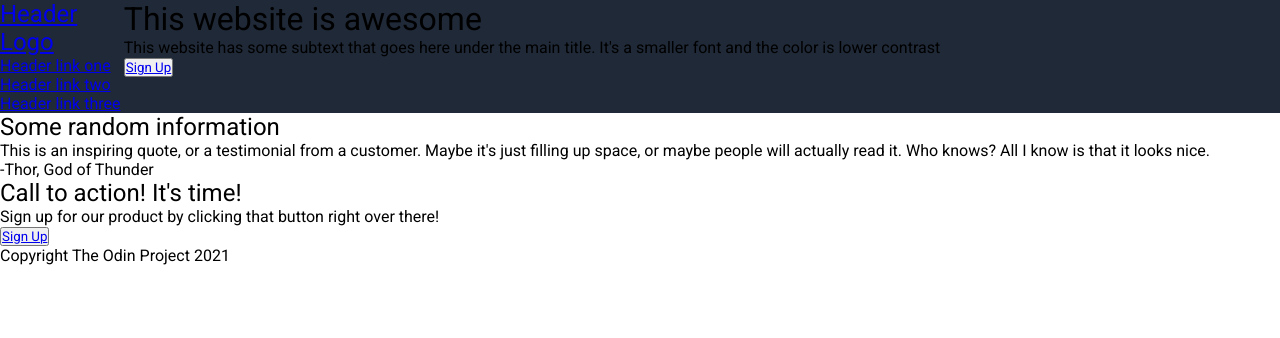
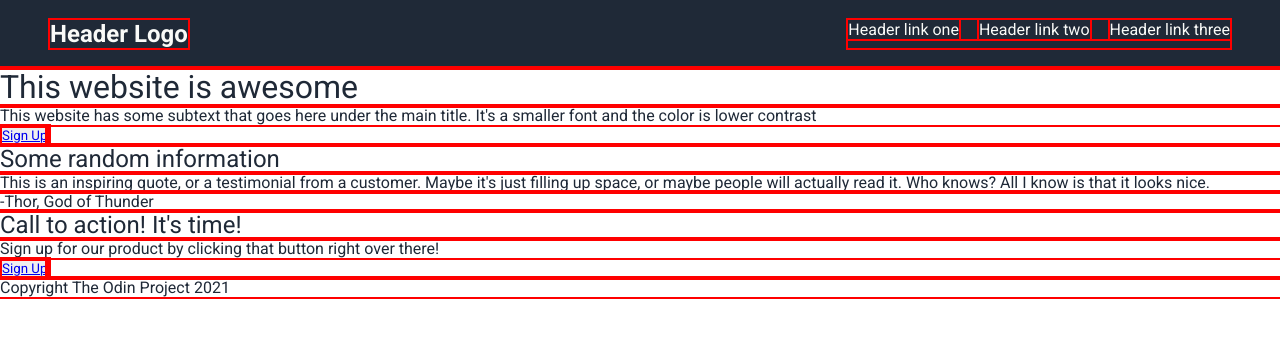
Before and after one commit to fernandojosecc/landing-page, a plain HTML site: page index.html in a window 1280 px wide. Drawn offline with Linux system fonts and the light colour scheme.

Commit message:
Nav secction done

```diff
--- a/index.html
+++ b/index.html
@@ -15,12 +15,16 @@
   <body>
     <div class="hero-main-section">
       <nav>
+        <div class="header-logo">
         <h1><a href="#">Header Logo</a></h1>
-    <ul>
-        <li><a href="#">Header link one</a></li>
-        <li><a href="#">Header link two</a></li>
-        <li><a href="#">Header link three</a></li>
-    </ul>
+        </div>
+        <div class="header-links">
+        <ul>
+            <li><a href="#">Header link one</a></li>
+            <li><a href="#">Header link two</a></li>
+            <li><a href="#">Header link three</a></li>
+        </ul>
+      </div>
       </nav>
       <header>
         <div class="header--title-container">
--- a/style.css
+++ b/style.css
@@ -13,23 +13,46 @@
     font-family: "Roboto", sans-serif;
     font-weight: 400; /* Regular weight */
     font-style: normal;
+    outline: 2px solid red;
 }
-.hero-main-section{
-    display: flex;
-
-    background-color: var(--background-blue);
+body {
+    background-color: white;
+    color: var(--background-blue); /*this is the color of the text*/
 }
 
-.hero-main-section .nav{
-    flex: 1;
+/*Navigation Bar*/
+nav{
+    display: flex;
+    padding: 20px 50px;
+    background-color: var(--background-blue);
+    justify-content: space-between;
 }
 
-header{
+nav h1{
+    margin: 0;
+}
+
+nav h1 a{
+    color: var(--off-white);
+    text-decoration: none;
+    font-size: 24px;
+    font-weight: bold;
+}
+
+nav ul {
     display: flex;
-    width: 100%;
-    min-width: 320;
-    background-color: var(--background-blue);
+    list-style: none;
+    gap: 20px;
+    margin: 0;
+    padding: 0;
 }
-body {
 
+nav ul li{
+    display: inline;
 }
+
+nav ul li a{
+    color: var(--off-white);
+    text-decoration: none;
+    font-size: 16px;
+}
```
